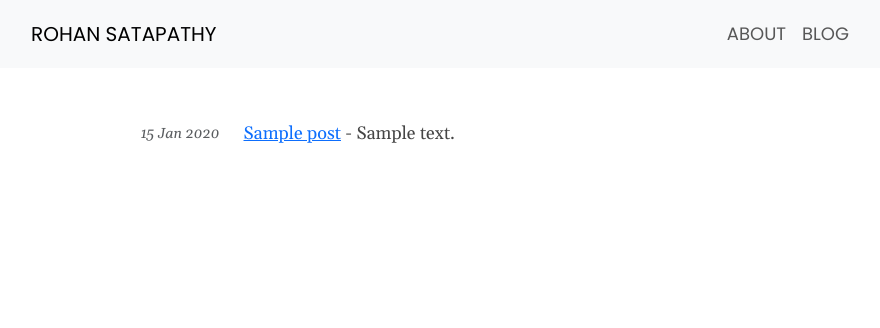
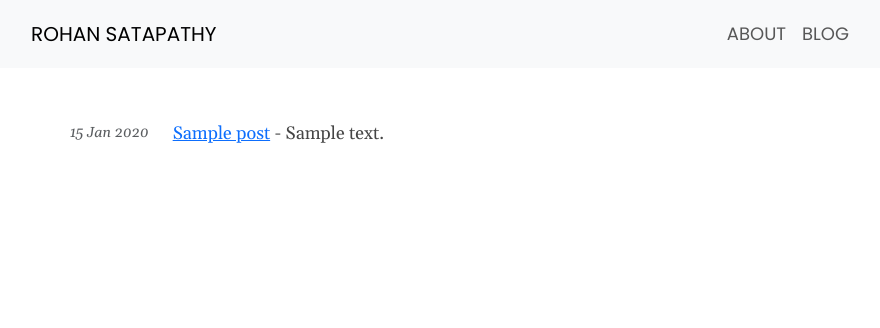
Before and after one commit to rohansatapathy/rohansatapathy.com, a Flask app: template rohansatapathy_com/templates/posts.html in a window 1280 px wide. Shown: the top 328 px of the page, without its empty margins (196-1076 px from the left). Run offline with Flask 2, Linux system fonts and the light colour scheme; the template is opened without the code that fills it: most values are stand-ins (such as "Sample title", 1, 10 or a date in 2020); some libraries are stand-ins or nearby versions.

Commit message:
Fix spacing issue with posts date

```diff
--- a/rohansatapathy_com/static/styles.css
+++ b/rohansatapathy_com/static/styles.css
@@ -75,4 +75,7 @@ img {
 
 .posts-date {
   font-size: 14.5px;
+  min-width: 5.3rem;
+  padding-top: 0.2rem;
+  font-style: italic;
 }
--- a/rohansatapathy_com/templates/posts.html
+++ b/rohansatapathy_com/templates/posts.html
@@ -2,11 +2,11 @@
 
 {% block content %}
   {% for post in posts %}
-    <div class="row align-items-center my-3">
-      <div class="col-xs-12 col-sm-3">
+    <div class="row my-3">
+      <div class="col-xs-12 col-sm-2">
         <p class="posts-date text-xs-start text-sm-end fst-italic text-muted">{{ post.date.strftime("%d %b %Y") }}</p>
       </div>
-      <div class="col-xs-12 col-sm-9">
+      <div class="col-xs-12 col-sm-10">
         <p><a href="{{ url_for('page', path=post.path) }}">{{ post.title }}</a> - {{ post.desc }}</p>
       </div>
     </div>
```
